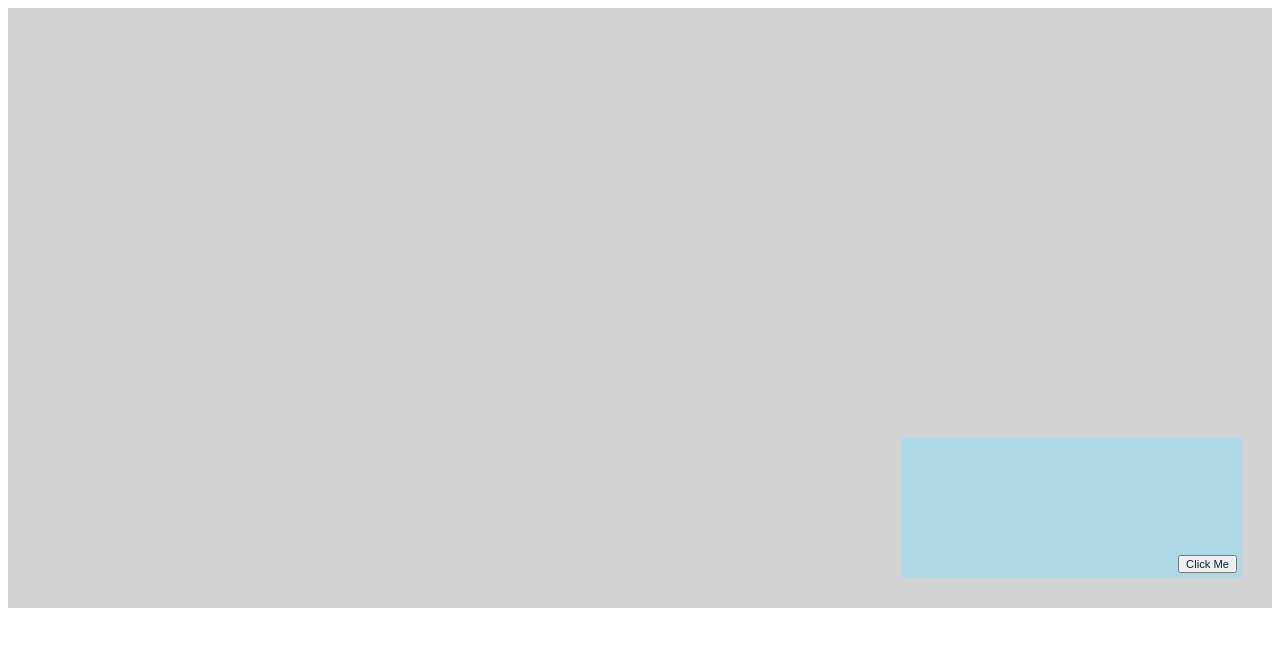
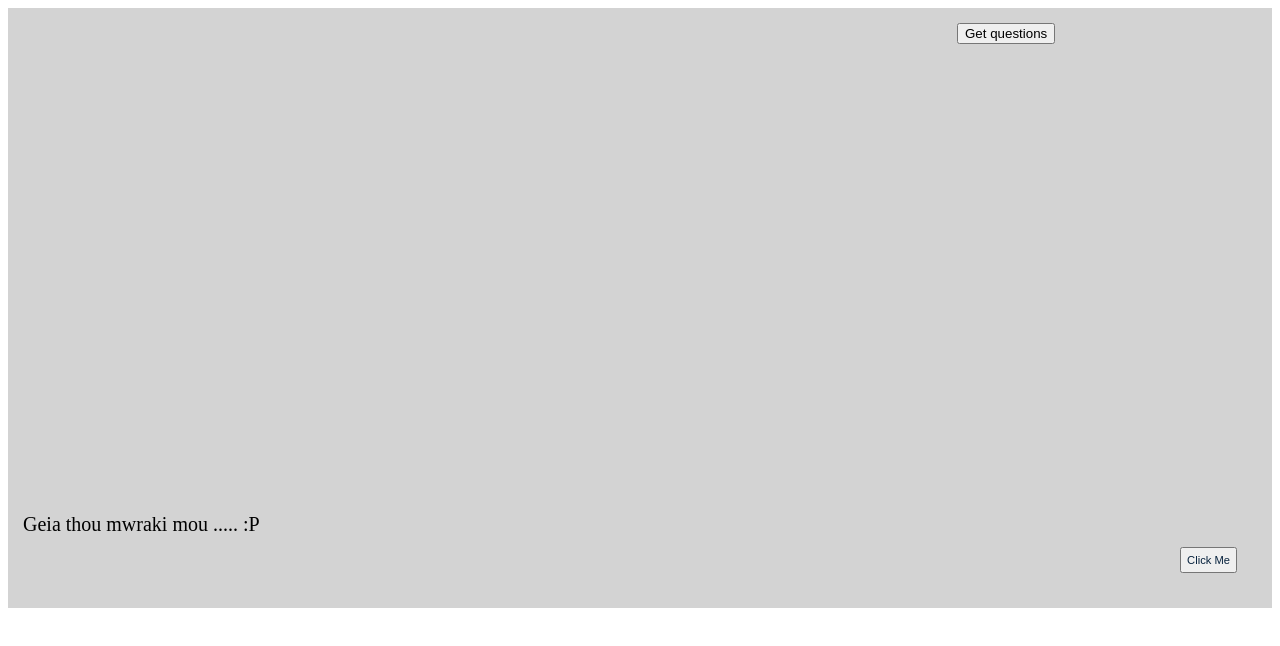
Before and after one commit to A1exLemesios/sample-api, a website: page ui/index.html in a window 1280 px wide. Both pictures are taken after a click on the button "Click Me". Drawn offline with nearby package versions, Linux system fonts and the light colour scheme.

Commit message:
Added get questions Request and real response data

```diff
--- a/ui/index.html
+++ b/ui/index.html
@@ -10,13 +10,15 @@
       }
       p    {
 
-        color: red;
+        font-size: 20px;
+      }
+      .hidden {
+        display:none;
       }
       #absolute-div1 , #absolute-div2 , #absolute-div3  {
         width: 300px;
         height: 100px;
         position: absolute;
-        background: lightblue;
         margin:15px;
       }
       #absolute-div2  {
@@ -40,7 +42,8 @@
         background: lightgray;
       }
 
-      input[type=button] {
+      #ClickMeButton {
+        padding:5px;
         color:#08233e;
         font:2.4em Futura, ‘Century Gothic’, AppleGothic, sans-serif;
         font-size:70%;
@@ -50,20 +53,26 @@
         margin: 5px;
         position:absolute;
       }
+
+      #ClickMeButton:hover {
+        background-color: green;
+      }
 </style>
   <head/>
   <body>
 
     <div id="relative-div">
-        <div id="absolute-div1">
-          <div class = "center" style=" background:blue; font-style:italic">
-            <p> I am a paragraph</p>
+        <div id="absolute-div1" class="hidden">
+          <div>
+            <p>Geia thou mwraki mou ..... :P</p>
           </div>
        </div>
        <div id="absolute-div2">
          <input type="button"  id="ClickMeButton" value="Click Me">
       </div>
-      <div id="absolute-div3">absolute-div3 </div>
+      <div id="absolute-div3"  class="hidden">
+        <input type="button"  id="getQuestions" value="Get questions">
+      </div>
     </div>
 
 
@@ -73,6 +82,14 @@
         $("#ClickMeButton").click(() => {
           $("#absolute-div1, #absolute-div3").fadeToggle(1000);
         })
+          // @TODO
+          // Find best practises for rendering response in html using jquery
+
+        $("#getQuestions").click(() => {
+          $.get("http://localhost:8080/questions", (data, status) => {
+            alert("Data: " + data.questionOne.question + "\nStatus: " + status);
+          });
+        });
       });
 
     </script>
```
Also changed, not shown: server/app.js (+7 -1 lines).
